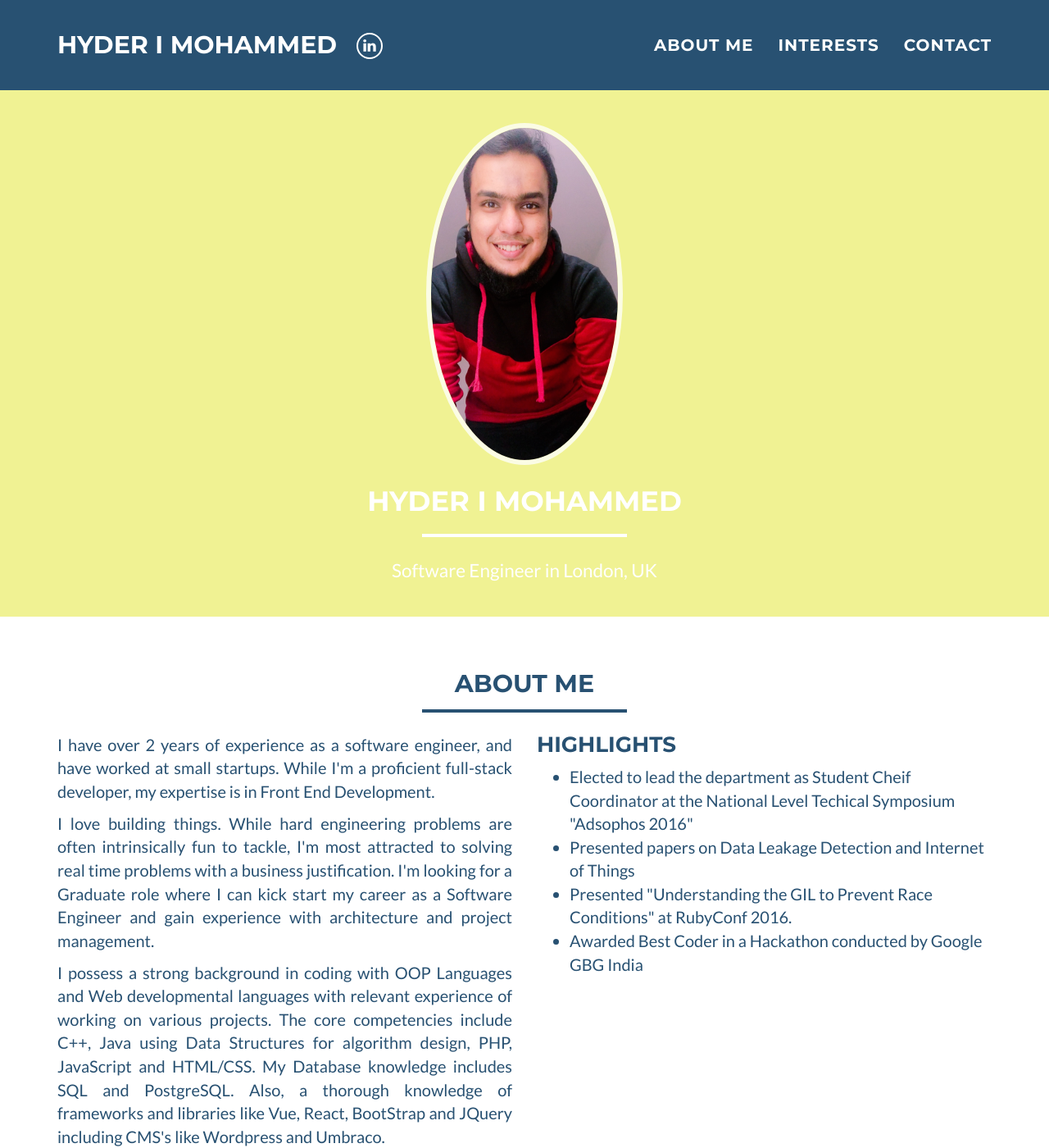
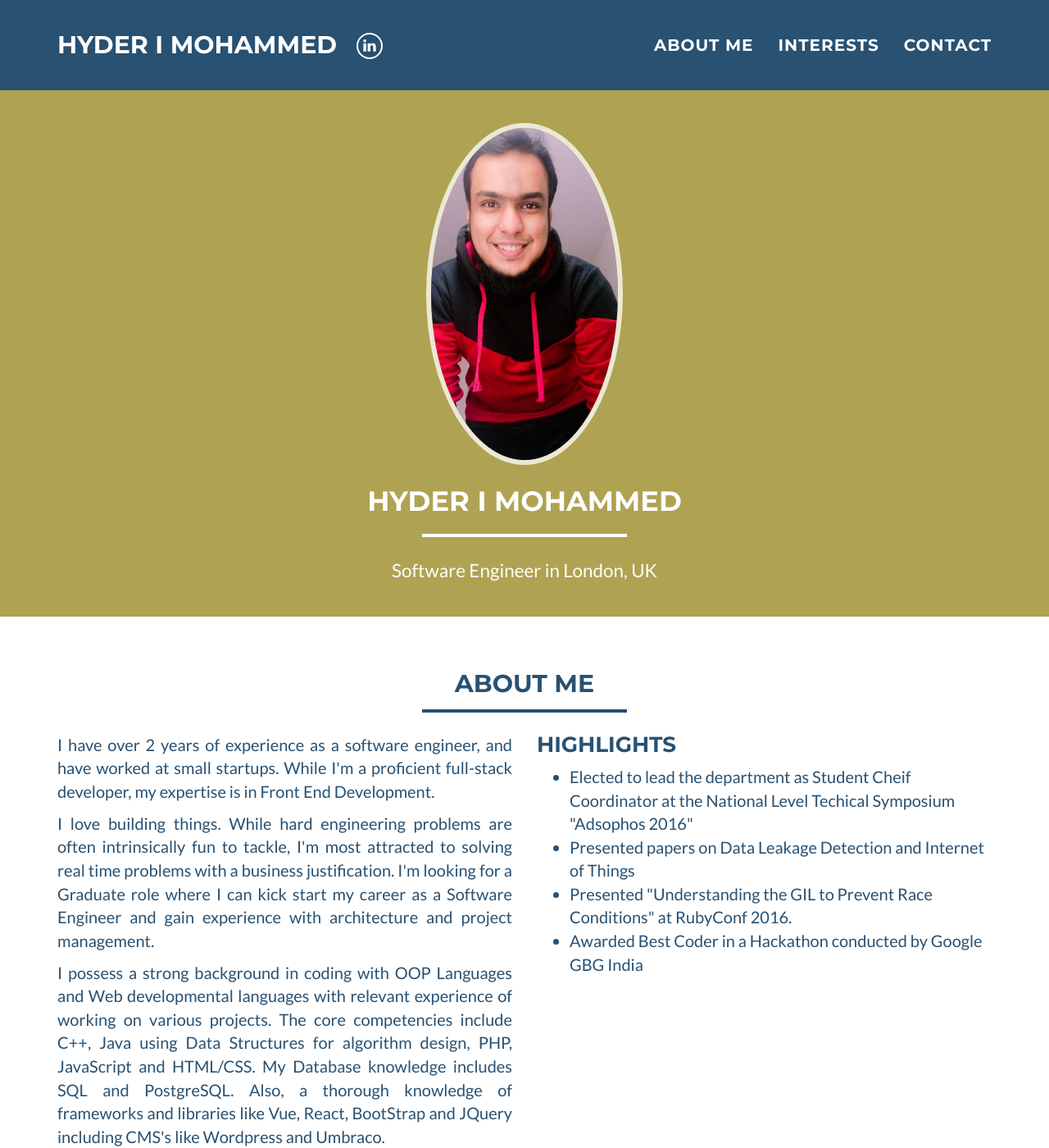
Before and after one commit to mohammedhyderimtiaz/mohammedhyderimtiaz.github.io, a Jekyll site: the page built from index.html, in a window 1280 px wide and 1400 px high. Shown: the whole window at 82% size. Built offline with Jekyll 4.4.1, drawn with Linux system fonts in a browser that asks for light colours.

Commit message:
Update _config.yml

```diff
--- a/_config.yml
+++ b/_config.yml
@@ -22,7 +22,7 @@ bing_verify:
 
 # Color settings (hex-codes without the leading hash-tag)
 color:
-  primary: f0f293
+  primary: afa252
   primary-rgb: "33, 150, 243"
   secondary: 285172
   secondary-dark: 29455b
```
